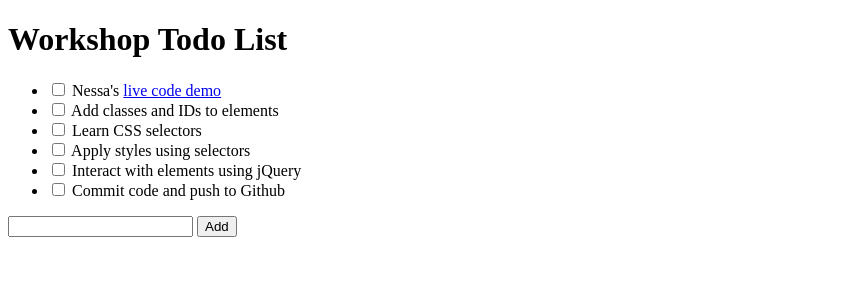
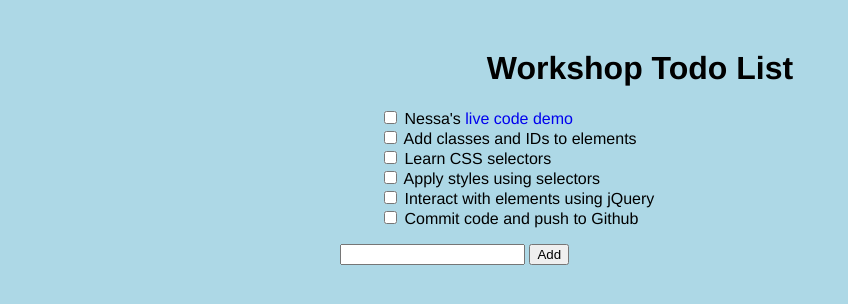
Before and after one commit to myfashionhub/codenow-static, a plain HTML site: page index.html in a window 1280 px wide. Shown: the whole page, without its empty margins (0-848 px from the left). Drawn offline with nearby package versions, Linux system fonts and the light colour scheme.

Commit message:
Style item list

```diff
--- a/index.html
+++ b/index.html
@@ -8,7 +8,7 @@ which is invisible information but helps the page become intepreted correctly by
     <title>Todo static</title>
 
     <!-- Link CSS files to your page using <link> tag -->
-    <link rel="stylesheet" type="text/css" src="stylesheets/style.css"></link>
+    <link rel="stylesheet" type="text/css" href="stylesheets/style.css"></link>
 
     <!-- jQuery is a powerful javascript library that makes writing code faster -->
     <script src="https://ajax.googleapis.com/ajax/libs/jquery/3.2.1/jquery.min.js"></script>
@@ -17,6 +17,8 @@ which is invisible information but helps the page become intepreted correctly by
     <script type="text/javascript" src="script/script.js"></script>
 </head>
 
+<body>
+<div class="content">
 <!-- Use h tags for headings -->
 <h1>Workshop Todo List</h1>
 
@@ -49,6 +51,7 @@ which is invisible information but helps the page become intepreted correctly by
     <input type="text" id="new-todo"/>
     <button>Add</button>
 </form>
+</div>
 
 </body>
 </html>
--- a/stylesheets/style.css
+++ b/stylesheets/style.css
@@ -1,3 +1,28 @@
 body {
     font-family: Helvetica;
+    background-color: lightblue;
 }
+
+.content {
+    width: 600px;
+    display: block;
+    margin: 50px auto;
+}
+
+h1 {
+    text-align: center;
+    margin-top: 40px;
+}
+
+a {
+    text-decoration: none;
+}
+
+.item-list {
+    list-style-type: none;
+}
+
+.item-list li.done {
+    text-decoration: line-through;
+    font-style: italic;
+}
```
